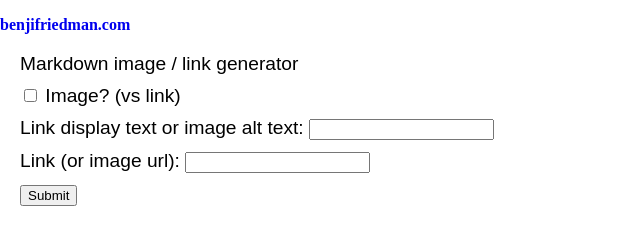
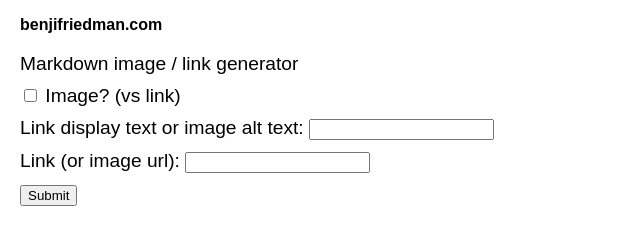
Before and after one commit to benjifriedman/markdownImageLinkHelper, a plain HTML site: page index.html in a window 1280 px wide. Shown: the whole page, without its empty margins (0-640 px from the left). Drawn offline with Linux system fonts and the light colour scheme.

Commit message:
fixed website link formatting

```diff
--- a/index.html
+++ b/index.html
@@ -10,13 +10,13 @@
             margin: 0px;
             padding: 0px;
             border: 0px;
+            font-family: sans-serif;
         }
 
         #contents,
         #results,
         #back,
         #reset {
-            font-family: sans-serif;
             font-size: 1.2rem;
             margin-left: 20px;
         }
@@ -34,7 +34,7 @@
 </head>
 
 <body>
-    <p style="font-weight: bold;"><a style="text-decoration: none;" href="https://benjifriedman.com">benjifriedman.com</a></p>
+    <p style="font-weight: bold; margin-left: 20px"><a style="text-decoration: none; color: black;" href="https://benjifriedman.com">benjifriedman.com</a></p>
     <div id="contents">
         <p>Markdown image / link generator</p>
         <div class="questionChoice">
```
